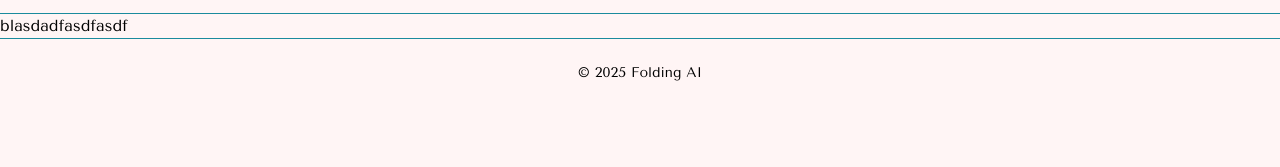
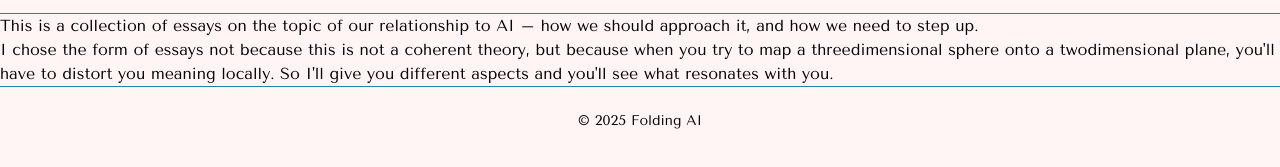
Before and after one commit to AnnikaWespe/foldingai, a website: page index.html in a window 1280 px wide. Shown: the part 99-266 px from the top of the page. Drawn offline with nearby package versions, Linux system fonts and the light colour scheme.

Commit message:
bladibla

```diff
--- a/index.html
+++ b/index.html
@@ -47,14 +47,14 @@
         class="flex justify-between items-center p-4 border-b border-secondary bg-white"
       >
         <!-- Logo -->
-        <div class="flex items-center space-x-2">
+        <a class="flex items-center space-x-2" href="#core">
           <div class="w-20 h-20 flex items-center justify-center">
             <img src="assets/Logo.svg" alt="foldingai" />
           </div>
           <span class="font-semibold text-2xl text-black font-heading"
             >Folding AI</span
           >
-        </div>
+        </a>
 
         <!-- Navigation -->
         <nav class="hidden md:flex space-x-6">
@@ -108,7 +108,7 @@
     </div>
 
          <main x-show="route === 'core'">
-blasdadfasdfasdf
+<div id="core">
         </main>
                  <main x-show="route === 'essays'">
 <div id="essays">
--- /dev/null
+++ b/pages/core.html
@@ -0,0 +1,7 @@
+<p>
+This is a collection of essays on the topic of our relationship to AI – how we should approach it, and how we need to step up.</p>
+<p>
+I chose the form of essays not because this is not a coherent theory,
+but because when you try to map a threedimensional sphere onto a twodimensional plane, you'll have to distort you meaning locally.
+So I'll give you different aspects and you'll see what resonates with you.
+</p>
--- a/src/include.js
+++ b/src/include.js
@@ -41,6 +41,14 @@ function loadHeaderAndFooterFunctions() {
 }
 
 function loadContent() {
+    fetch("pages/core.html")
+    .then((res) => res.text())
+    .then((data) => {
+      const element = document.getElementById("core");
+      if (element) {
+        element.innerHTML = data;
+      }
+    });
   fetch("pages/essays.html")
     .then((res) => res.text())
     .then((data) => {
```
